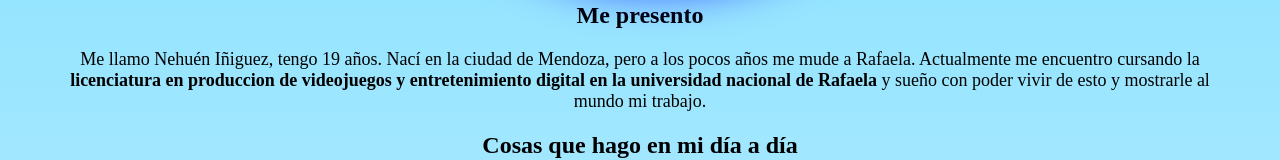
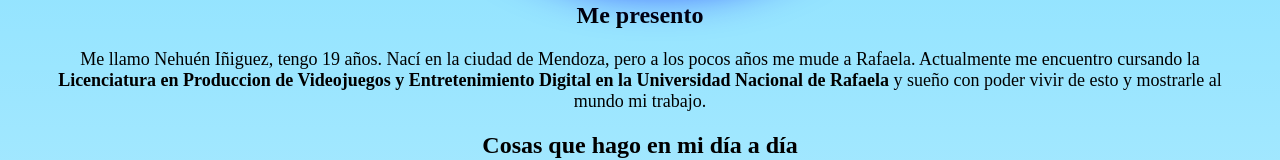
Before and after one commit to NehuenIniguez/cv-2024, a plain HTML site: page index.html in a window 1280 px wide. Shown: the part 602-762 px from the top of the page. Drawn offline with Linux system fonts and the light colour scheme.

Commit message:
errores corregidos

```diff
--- a/index.html
+++ b/index.html
@@ -14,8 +14,8 @@
         <img id="Imagen1" src="./GRADU -  (258) - copia.jpg" alt="Un joven muy guapo">
     </div>
     <h2><b>Me presento</b></h2>
-            <p> Me llamo Nehuén Iñiguez, tengo 19 años. Nací en la ciudad de Mendoza, pero a los pocos años me mude a Rafaela. Actualmente me encuentro cursando la <b>licenciatura en produccion de
-                videojuegos y entretenimiento digital en la universidad nacional de Rafaela </b>y sueño con poder vivir de esto y mostrarle al mundo mi trabajo.</p>
+            <p> Me llamo Nehuén Iñiguez, tengo 19 años. Nací en la ciudad de Mendoza, pero a los pocos años me mude a Rafaela. Actualmente me encuentro cursando la <b>Licenciatura en Produccion de
+                Videojuegos y Entretenimiento Digital en la Universidad Nacional de Rafaela </b>y sueño con poder vivir de esto y mostrarle al mundo mi trabajo.</p>
     <h2><b>Cosas que hago en mi día a día</b></h2>
         <div>
             <ul>
```
